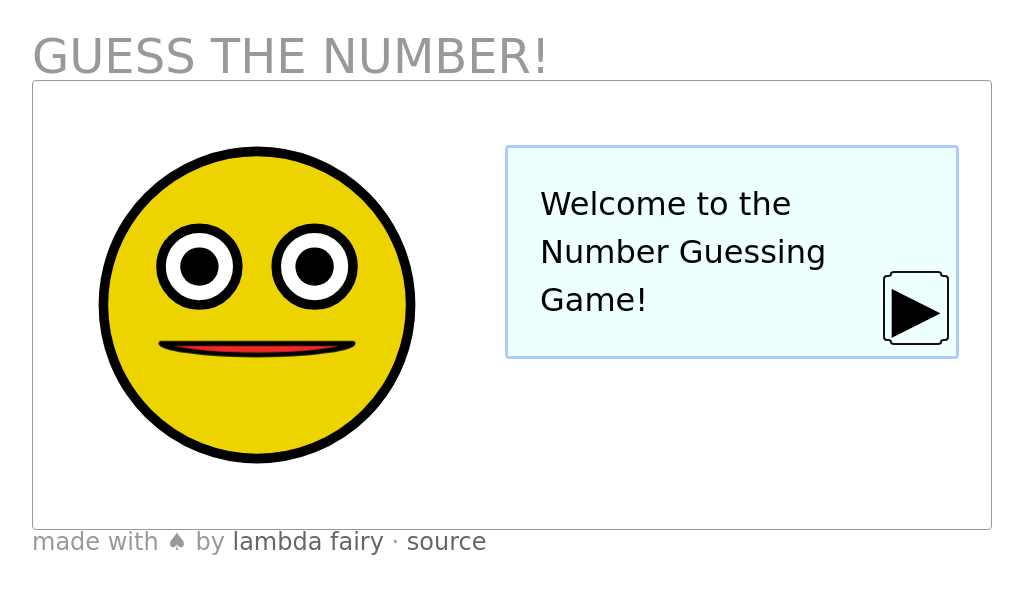
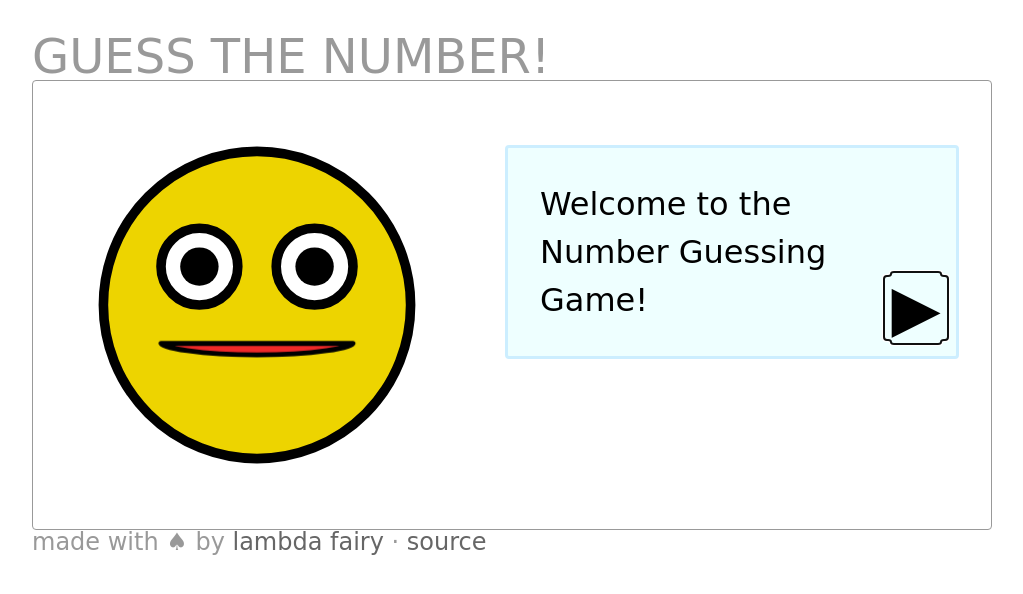
Before and after one commit to lambda-fairy/gtn, a plain HTML site: page index.html in a window 1280 px wide. Shown: the whole page, without its empty margins (128-1151 px from the left). Drawn offline with Linux system fonts and the light colour scheme.

Commit message:
Lighten dialog border

```diff
--- a/gtn.css
+++ b/gtn.css
@@ -76,7 +76,7 @@ h1 {
 #dialog {
   position: relative;
   min-height: 4.5rem;
-  border: 3px solid #acf;
+  border: 3px solid #cef;
   border-radius: 4px;
   background: #eff;
 }
```
